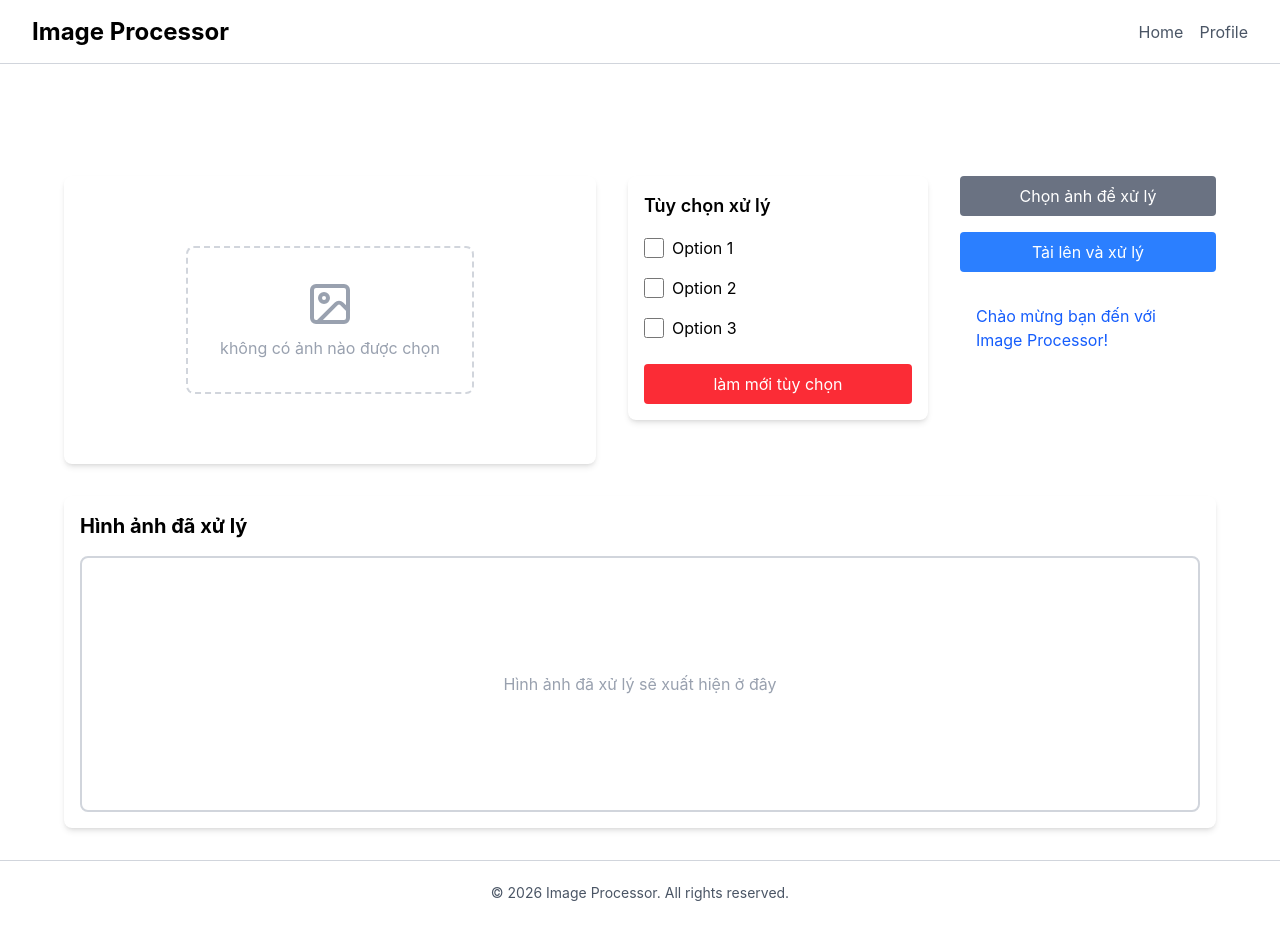
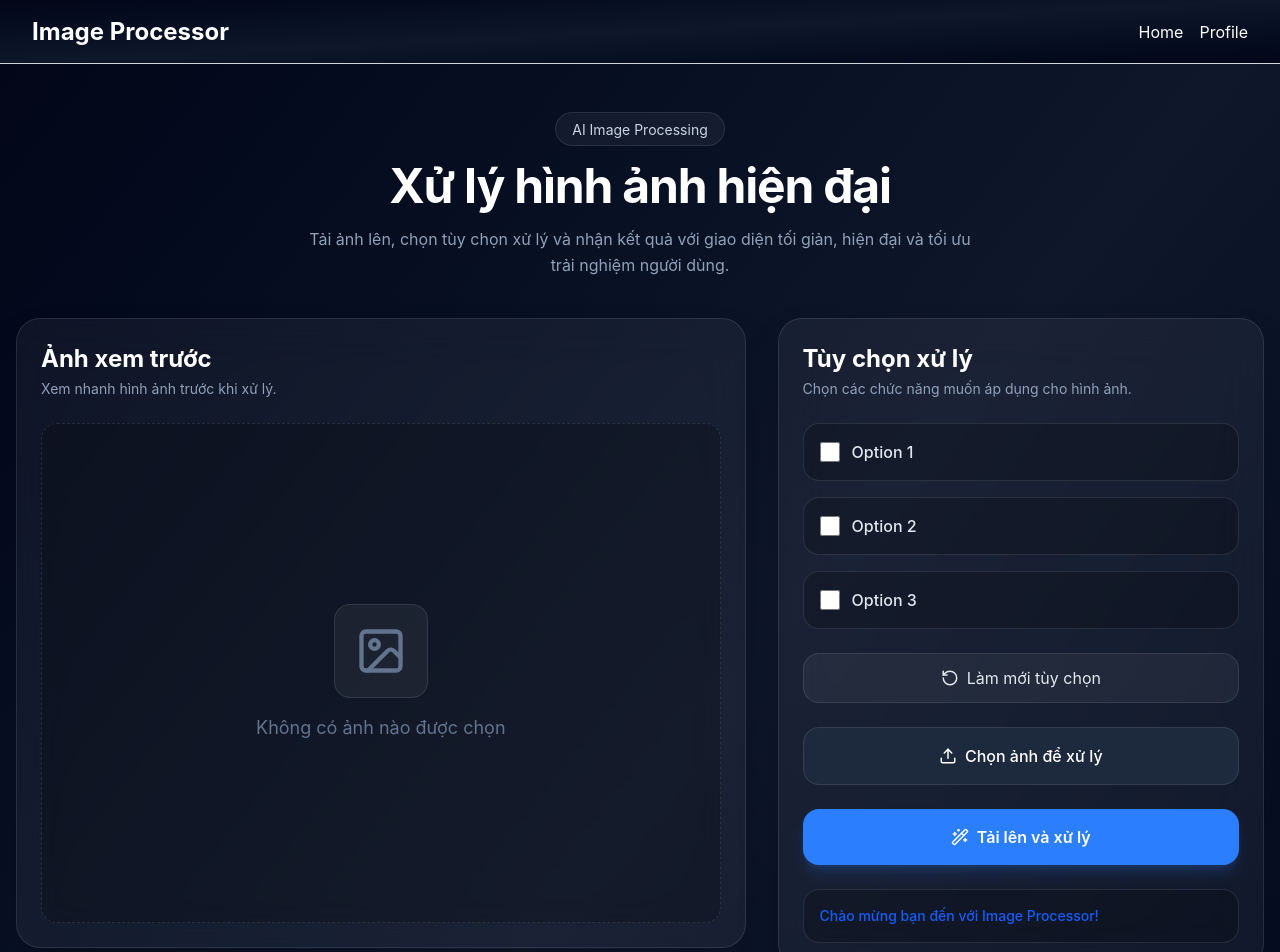
Before and after one commit to DannyTuanAnh/image-processing-app, a React app in the folder frontend/: page / in a window 1280 px wide. Shown: the top 952 px of the page. Before the commit the page ends 924 px from the top, so only its background shows below. Built offline with nearby package versions, Linux system fonts and the light colour scheme; no server answers; the HTML template or start-up script is replaced by a standard one.

Commit message:
feat: update frontend siêu xịn

```diff
--- a/frontend/src/components/Gallery.jsx
+++ b/frontend/src/components/Gallery.jsx
@@ -1,20 +1,34 @@
-export default function Gallery({ processedImage }){
+import { Image as ImageIcon } from "lucide-react";
+
+export default function Gallery({ processedImage }) {
   return (
-        <div className="w-6xl bg-white rounded-lg shadow-md p-4">
-            <h2 className="text-xl font-bold mb-4">Hình ảnh đã xử lý</h2>
-            <div className="flex items-center justify-center h-64 border-2 border-gray-300 rounded-lg p-4">
+    <div className="rounded-3xl border border-white/10 bg-white/5 backdrop-blur-xl p-6 shadow-2xl">
+      <div className="flex items-center justify-between mb-6">
+        <div>
+          <h2 className="text-2xl font-bold text-white">Hình ảnh đã xử lý</h2>
+          <p className="text-slate-400 text-sm mt-1">
+            Kết quả xử lý sẽ hiển thị tại đây.
+          </p>
+        </div>
+      </div>
+
+      <div className="min-h-[420px] rounded-2xl border border-dashed border-white/10 bg-black/20 flex items-center justify-center overflow-hidden">
         {processedImage ? (
           <img
             src={processedImage}
             alt="Processed"
-                  className="max-h-full max-w-full object-contain rounded-lg"
+            className="max-h-[500px] max-w-full object-contain rounded-2xl shadow-2xl"
           />
         ) : (
-                <p className="text-gray-400">
-                  Hình ảnh đã xử lý sẽ xuất hiện ở đây
-                </p>
+          <div className="flex flex-col items-center text-slate-500">
+            <div className="p-5 rounded-2xl bg-white/5 border border-white/10 mb-4">
+              <ImageIcon size={48} />
+            </div>
+
+            <p className="text-lg">Hình ảnh đã xử lý sẽ xuất hiện ở đây</p>
+          </div>
         )}
       </div>
     </div>
-    )
+  );
 }
--- a/frontend/src/components/ImagePreview.jsx
+++ b/frontend/src/components/ImagePreview.jsx
@@ -1,34 +1,48 @@
 import { Image, X } from "lucide-react";
 import { Status } from "../utils/constant";
+
 export default function ImagePreview({
   selectedImage,
   setSelectedImage,
   setStatus,
 }) {
   return (
-    <div className="bg-white rounded-lg shadow-md p-4 ">
-      <div className="flex items-center justify-center h-64 min-w-[500px]">
+    <div className="rounded-3xl border border-white/10 bg-white/5 backdrop-blur-xl p-6 shadow-2xl">
+      <div className="flex items-center justify-between mb-6">
+        <div>
+          <h2 className="text-2xl font-bold text-white">Ảnh xem trước</h2>
+          <p className="text-slate-400 text-sm mt-1">
+            Xem nhanh hình ảnh trước khi xử lý.
+          </p>
+        </div>
+      </div>
+
+      <div className="min-h-[500px] min-w-full flex items-center justify-center rounded-2xl border border-dashed border-white/10 bg-black/20 overflow-hidden">
         {selectedImage ? (
-          <div className="relative w-full h-full">
+          <div className="relative w-full h-full flex items-center justify-center p-6">
             <img
               src={selectedImage}
               alt="Selected"
-              className="max-h-full max-w-full object-contain rounded-lg mx-auto"
+              className="max-h-[500px] max-w-full object-contain rounded-2xl shadow-2xl"
             />
+
             <button
-              className="absolute top-0.5 right-2 bg-gray-500 text-white rounded-full p-1 hover:bg-gray-600 transition duration-300"
+              className="absolute top-4 right-4 bg-black/60 hover:bg-red-500 text-white rounded-xl p-2 transition-all duration-300 backdrop-blur-md"
               onClick={() => {
                 setSelectedImage(null);
                 setStatus(Status.welcome);
               }}
             >
-              <X size={16} />
+              <X size={18} />
             </button>
           </div>
         ) : (
-          <div className="flex flex-col items-center text-gray-400 border-2 border-dashed border-gray-300 rounded-lg p-8">
-            <Image size={48} />
-            <p className="mt-2">không có ảnh nào được chọn</p>
+          <div className="flex flex-col items-center text-slate-500">
+            <div className="p-5 rounded-2xl bg-white/5 border border-white/10">
+              <Image size={52} />
+            </div>
+
+            <p className="mt-4 text-lg">Không có ảnh nào được chọn</p>
           </div>
         )}
       </div>
--- a/frontend/src/components/UploadForm.jsx
+++ b/frontend/src/components/UploadForm.jsx
@@ -1,4 +1,6 @@
+import { Upload, Wand2, RotateCcw } from "lucide-react";
 import { Status, ProcessingOptions } from "../utils/constant";
+
 export default function UploadForm({
   processingOption,
   setProcessingOption,
@@ -10,48 +12,69 @@ export default function UploadForm({
   setProcessedImage,
 }) {
   return (
-    <div className="flex justify-between items-start space-x-8 w-full">
-      <form className="bg-white rounded-lg shadow-md p-4 space-y-4 flex flex-col min-w-[300px]">
-        <p className="text-lg font-semibold">Tùy chọn xử lý</p>
+    <div className="rounded-3xl border border-white/10 bg-white/5 backdrop-blur-xl p-6 shadow-2xl">
+      <div className="mb-6">
+        <h2 className="text-2xl font-bold text-white">Tùy chọn xử lý</h2>
+
+        <p className="text-slate-400 text-sm mt-1">
+          Chọn các chức năng muốn áp dụng cho hình ảnh.
+        </p>
+      </div>
+
+      <div className="space-y-6">
+        <form className="space-y-4">
           {ProcessingOptions.length > 0 &&
             ProcessingOptions.map((option) => (
-            <label key={option.value} className="flex items-center">
+              <label
+                key={option.value}
+                className="flex items-center gap-3 p-4 rounded-2xl border border-white/10 bg-black/20 hover:bg-white/5 transition-all duration-300 cursor-pointer"
+              >
                 <input
                   type="checkbox"
                   name={option.value}
                   value={option.value}
                   checked={processingOption.includes(option.value)}
                   onChange={handleProcessingOptionChange}
-                className="form-checkbox h-5 w-5 text-blue-600"
+                  className="h-5 w-5 accent-blue-500"
                 />
-              <span className="ml-2">{option.label}</span>
+
+                <span className="text-slate-200 font-medium">
+                  {option.label}
+                </span>
               </label>
             ))}
+        </form>
+
         <button
-          className="px-4 py-2 bg-red-500 text-white rounded hover:bg-red-600 transition duration-300 mt-2"
+          className="w-full inline-flex items-center justify-center gap-2 px-4 py-3 rounded-2xl bg-white/5 border border-white/10 hover:bg-white/10 transition-all duration-300 text-slate-200"
           onClick={() => {
             setProcessingOption([]);
             setProcessedImage(null);
             setStatus(Status.clickedOption);
           }}
         >
-          làm mới tùy chọn
+          <RotateCcw size={18} />
+          Làm mới tùy chọn
         </button>
-      </form>
 
-      <div className="flex flex-col gap-4 flex-1">
-        <label className="flex flex-col items-center px-4 py-2 bg-gray-500 text-white rounded hover:bg-gray-600 transition duration-300 cursor-pointer">
+        <label className="w-full flex items-center justify-center gap-2 px-4 py-4 rounded-2xl bg-slate-800 hover:bg-slate-700 transition-all duration-300 cursor-pointer border border-white/10 text-white font-medium">
+          <Upload size={18} />
           <input type="file" className="hidden" onChange={handleImageChange} />
           Chọn ảnh để xử lý
         </label>
+
         <button
-          className="px-4 py-2 bg-blue-500 text-white rounded hover:bg-blue-600 transition duration-300"
+          className="w-full inline-flex items-center justify-center gap-2 px-4 py-4 rounded-2xl bg-blue-500 hover:bg-blue-600 transition-all duration-300 text-white font-semibold shadow-lg shadow-blue-500/20"
           onClick={handleUpload}
         >
+          <Wand2 size={18} />
           Tải lên và xử lý
         </button>
-        <div className="bg-white p-4 rounded">
-          <p className={status.color}>{status.message}</p>
+
+        <div className="rounded-2xl border border-white/10 bg-black/20 p-4">
+          <p className={`${status.color} text-sm font-medium`}>
+            {status.message}
+          </p>
         </div>
       </div>
     </div>
--- a/frontend/src/layouts/MainLayout.jsx
+++ b/frontend/src/layouts/MainLayout.jsx
@@ -2,29 +2,28 @@ import { Outlet, Link } from "react-router-dom";
 export default function MainLayout() {
   return (
     <div className="flex flex-col min-h-screen">
-      <header className="h-16 fixed inset-0 flex items-center justify-between border-b border-gray-300 bg-white w-full px-8 z-10">
+      <header className="h-16 fixed inset-0 flex items-center justify-between border-b border-gray-300 text-white bg-gradient-to-br from-slate-950 via-slate-900 to-slate-950 w-full px-8 z-10">
         <h1 className="text-2xl font-bold">Image Processor</h1>
 
         <ul className="flex space-x-4">
           <li>
-            <Link to="/" className="text-gray-600 hover:text-gray-900">
+            <Link to="/" className="hover:text-gray-500">
               Home
             </Link>
           </li>
           <li>
-            <Link to="/profile" className="text-gray-600 hover:text-gray-900">
+            <Link to="/profile" className="hover:text-gray-500">
               Profile
             </Link>
           </li>
         </ul>
       </header>
-      <main className="w-full flex-1 overflow-auto py-8 mt-16">
+      <main className="w-full flex-1 overflow-auto">
         <Outlet />
       </main>
-      <footer className="h-16 flex items-center justify-center border-t border-gray-300 bg-white w-full">
-        <p className="text-sm text-gray-600">
-          &copy; {new Date().getFullYear()} Image Processor. All rights
-          reserved.
+      <footer className="h-16 flex items-center justify-center border-t border-gray-300 bg-gradient-to-br from-slate-950 via-slate-900 to-slate-950 text-white w-full">
+        <p className="text-sm">
+          &copy; {new Date().getFullYear()} Image Processor.
         </p>
       </footer>
     </div>
--- a/frontend/src/pages/Home.jsx
+++ b/frontend/src/pages/Home.jsx
@@ -19,8 +19,24 @@ function Home() {
   } = useUpload();
 
   return (
-    <div className="space-y-8 mt-20 flex flex-col items-center justify-center">
-      <div className="flex justify-between items-start space-x-8 w-6xl">
+    <div className="min-h-screen bg-gradient-to-br from-slate-950 via-slate-900 to-slate-950 px-4 py-12 text-white">
+      <div className="max-w-7xl mx-auto space-y-10 mt-16">
+        <div className="text-center space-y-4">
+          <div className="inline-block px-4 py-1 rounded-full border border-white/10 bg-white/5 backdrop-blur">
+            <span className="text-sm text-slate-300">AI Image Processing</span>
+          </div>
+
+          <h1 className="text-4xl md:text-5xl font-bold tracking-tight">
+            Xử lý hình ảnh hiện đại
+          </h1>
+
+          <p className="text-slate-400 max-w-2xl mx-auto leading-relaxed">
+            Tải ảnh lên, chọn tùy chọn xử lý và nhận kết quả với giao diện tối
+            giản, hiện đại và tối ưu trải nghiệm người dùng.
+          </p>
+        </div>
+
+        <div className="grid grid-cols-1 xl:grid-cols-[1.2fr_0.8fr] gap-8 items-start">
           <ImagePreview
             selectedImage={selectedImage}
             setSelectedImage={setSelectedImage}
@@ -41,6 +57,7 @@ function Home() {
 
         <Gallery processedImage={processedImage} />
       </div>
+    </div>
   );
 }
 
--- a/frontend/src/pages/Profile.jsx
+++ b/frontend/src/pages/Profile.jsx
@@ -1,59 +1,78 @@
 import { useUpload } from "../context/UploadContext";
-import { Flag, Trash2, X } from "lucide-react";
+import { Flag, Trash2, X, Image as ImageIcon } from "lucide-react";
 
 export default function Profile() {
   const { items, clearHistory, toggleReport, handleDelete } = useUpload();
 
   return (
-    <div className="mt-20 px-4">
-      <div className="max-w-6xl mx-auto">
-        <div className="flex items-center justify-between mb-6">
-          <h1 className="text-2xl font-bold">Lịch sử ảnh đã tải lên</h1>
-          <div className="flex items-center gap-2">
+    <div className="min-h-screen bg-gradient-to-br from-slate-950 via-slate-900 to-slate-950 px-4 py-12 text-white">
+      <div className="max-w-7xl mx-auto mt-16">
+        <div className="flex flex-col md:flex-row md:items-center md:justify-between gap-4 mb-8">
+          <div>
+            <h1 className="text-3xl font-bold tracking-tight">
+              Lịch sử hình ảnh
+            </h1>
+            <p className="text-slate-400 mt-1">
+              Quản lý toàn bộ ảnh đã tải lên và xử lý.
+            </p>
+          </div>
+
           <button
-              className="px-3 py-1 flex items-center gap-1 bg-red-500 text-white rounded hover:bg-red-600"
+            className="inline-flex items-center justify-center gap-2 px-5 py-3 rounded-xl bg-red-500/90 hover:bg-red-500 transition-all duration-300 shadow-lg shadow-red-500/20"
             onClick={clearHistory}
           >
-              <Trash2 size={16} className="inline-block" />
+            <Trash2 size={18} />
             Xóa lịch sử
           </button>
         </div>
+
+        {items.length === 0 ? (
+          <div className="rounded-3xl border border-white/10 bg-white/5 backdrop-blur-xl p-14 text-center">
+            <div className="flex flex-col items-center gap-4 text-slate-400">
+              <div className="p-5 rounded-2xl bg-white/5 border border-white/10">
+                <ImageIcon size={42} />
               </div>
 
-        {items.length === 0 ? (
-          <div className="bg-white rounded-lg shadow-md p-8 text-center">
-            <p className="text-gray-500">Chưa có ảnh nào được tải lên.</p>
+              <div>
+                <p className="text-lg font-medium text-slate-200">
+                  Chưa có hình ảnh nào
+                </p>
+                <p className="text-sm mt-1">
+                  Những ảnh bạn tải lên sẽ xuất hiện tại đây.
+                </p>
+              </div>
+            </div>
           </div>
         ) : (
-          <div className="grid grid-cols-1 sm:grid-cols-2 lg:grid-cols-3 gap-4">
+          <div className="grid grid-cols-1 sm:grid-cols-2 xl:grid-cols-3 gap-6">
             {items.map((it) => (
               <div
                 key={it.id}
-                className="bg-white rounded-lg shadow-md overflow-hidden relative group"
+                className="group rounded-3xl overflow-hidden border border-white/10 bg-white/5 backdrop-blur-xl hover:border-white/20 transition-all duration-300 hover:-translate-y-1"
               >
-                <div className="relative h-48 bg-gray-100 flex items-center justify-center">
+                <div className="relative h-64 bg-black/30 overflow-hidden">
                   <img
                     src={it.url}
                     alt="uploaded"
-                    className="object-contain h-full w-full"
+                    className="w-full h-full object-cover group-hover:scale-105 transition duration-500"
                   />
-                  <div className="absolute top-2 right-2 flex gap-2">
+
+                  <div className="absolute top-4 right-4 flex gap-2">
                     <button
-                      className={`inline-flex items-center gap-1 px-2 py-1 rounded ${
+                      className={`backdrop-blur-md border transition-all duration-300 px-3 py-2 rounded-xl flex items-center gap-1 text-sm ${
                         it.reported
-                          ? "bg-yellow-400 text-white"
-                          : "bg-gray-800 text-white"
+                          ? "bg-yellow-400 text-black border-yellow-300"
+                          : "bg-black/40 text-white border-white/10 hover:bg-black/60"
                       }`}
                       onClick={() => toggleReport(it.id)}
                       title={it.reported ? "Đã báo cáo" : "Báo cáo"}
                     >
                       <Flag size={16} />
-                      <span className="text-sm">
                       {it.reported ? "Đã báo" : "Báo"}
-                      </span>
                     </button>
+
                     <button
-                      className="bg-red-500 text-white p-1 rounded hover:bg-red-600"
+                      className="bg-red-500/90 hover:bg-red-500 text-white p-2 rounded-xl transition-all duration-300"
                       onClick={() => handleDelete(it.id)}
                       title="Xóa ảnh"
                     >
@@ -61,13 +80,34 @@ export default function Profile() {
                     </button>
                   </div>
                 </div>
-                <div className="p-3">
-                  <p className="text-sm text-gray-600 mb-1">
-                    Tùy chọn: {it.options?.join(", ") || "-"}
+
+                <div className="p-5 space-y-3">
+                  <div>
+                    <p className="text-sm text-slate-400 mb-1">
+                      Tùy chọn xử lý
                     </p>
-                  <p className="text-xs text-gray-500">
+
+                    <div className="flex flex-wrap gap-2">
+                      {it.options?.length > 0 ? (
+                        it.options.map((op, index) => (
+                          <span
+                            key={index}
+                            className="px-3 py-1 rounded-full bg-blue-500/10 border border-blue-400/20 text-blue-300 text-xs"
+                          >
+                            {op}
+                          </span>
+                        ))
+                      ) : (
+                        <span className="text-sm text-slate-500">-</span>
+                      )}
+                    </div>
+                  </div>
+
+                  <div className="pt-2 border-t border-white/10">
+                    <p className="text-xs text-slate-500">
                       {new Date(it.date).toLocaleString()}
                     </p>
+                  </div>
                 </div>
               </div>
             ))}
```
Lines whose indentation alone changed are shown as unchanged.
